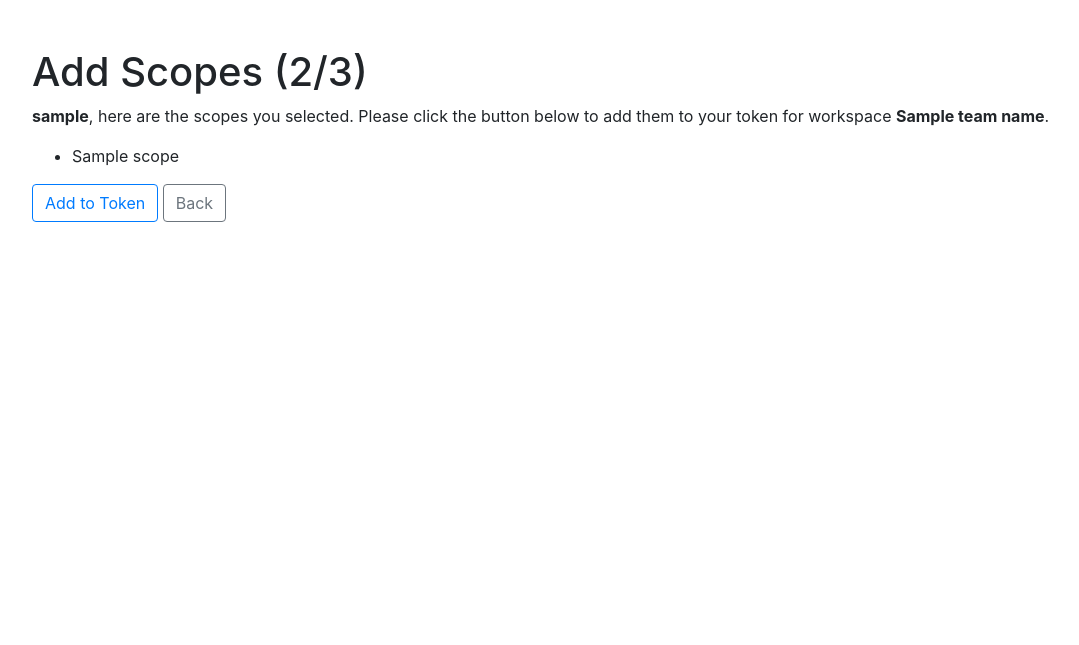
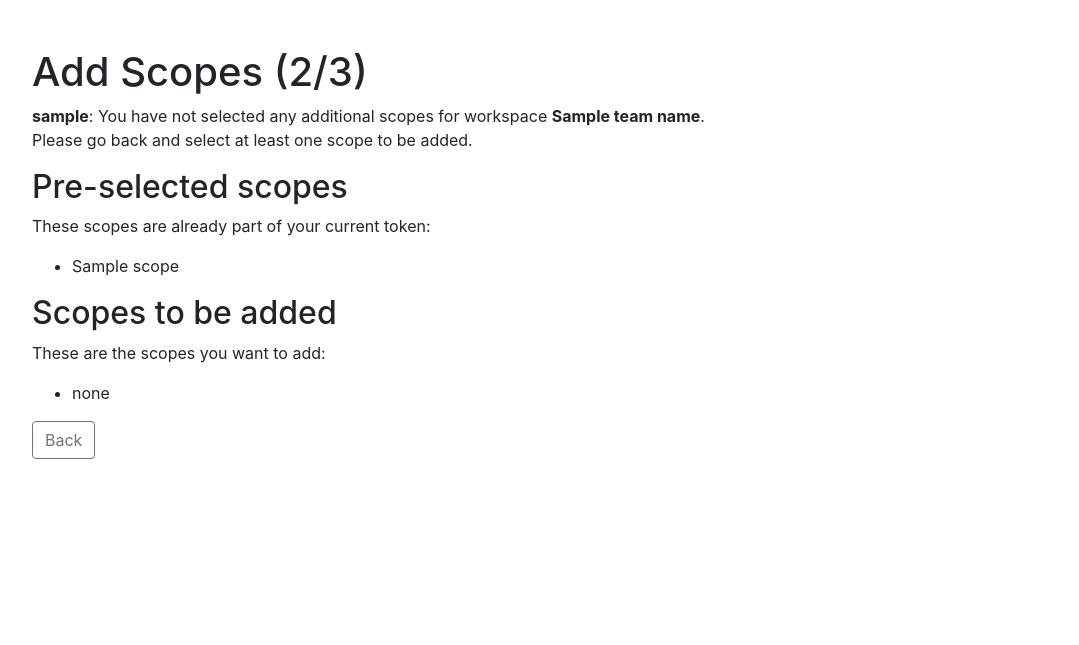
Before and after one commit to ErikKalkoken/slack-my-token, a Flask app: template templates/confirm.html.j2 in a window 1280 px wide. Shown: the part 56-701 px from the top of the page, without its empty margins (53-1132 px from the left). Run offline with Flask 2, Linux system fonts and the light colour scheme; the template is opened without the code that fills it: most values are stand-ins (such as "Sample title", 1, 10 or a date in 2020); some libraries are stand-ins or nearby versions.

Commit message:
improved user flow for adding new token

```diff
--- a/app.py
+++ b/app.py
@@ -21,13 +21,22 @@ SLACK_SIGNING_SECRET = os.environ["SLACK_SIGNING_SECRET"]
 FLASK_SECRET_KEY = os.environ["FLASK_SECRET_KEY"]
 
 # session constants
-SESSION_INSTALL_TYPE = "install_type"
-SESSION_STATE = "state"
 SESSION_TEAM_ID = "team_id"
 SESSION_USER_ID = "user_id"
+SESSION_STATE = "state"
+SESSION_INSTALL_TYPE = "install_type"
+SESSION_SCOPES_PRESELECTED = "scopes_preselected"
 
 INSTALL_TYPE_ADD = "add_scopes"
 INSTALL_TYPE_NEW = "new_install"
+
+# query constants
+QUERY_SCOPES = "scopes"
+QUERY_TEAM_ID = "team_id"
+QUERY_USER_ID = "user_id"
+QUERY_OAUTH_CODE = "code"
+QUERY_OAUTH_STATE = "state"
+QUERY_OAUTH_ERROR = "error"
 
 # Slack action IDs
 AID_BUTTON_NEW = "button_new"
@@ -428,7 +437,7 @@ class Authorization:
             cls,
             connection: object,
             team_id: str) -> int:
-        """return the number of stored authorizations for a team
+        """get the number of stored authorizations for a team
 
          Args:
             connection: current postgres connection
@@ -461,6 +470,42 @@ class Authorization:
 
         return count
 
+    @classmethod
+    def fetch_workspace_name(
+            cls,
+            connection: object,
+            team_id: str) -> any:
+        """get the name of a workspace
+
+         Args:
+            connection: current postgres connection
+            team_id: team ID of object to be fetched
+
+        Returns:
+            name of a workspace or None if not found
+
+        Exceptions:
+            on any error
+        """
+        try:
+            with connection.cursor() as cursor:
+                sql_query = """SELECT DISTINCT team_name
+                    FROM mytoken_auths
+                    WHERE team_id = %s
+                    """
+                cursor.execute(sql_query, (team_id,))
+                record = cursor.fetchone()
+                if (record == None):
+                    team_name = None
+                else:
+                    team_name = record[0]
+
+        except (Exception, psycopg2.Error) as error :
+            print("Error while fetching data from PostgreSQL", error)
+            raise
+
+        return team_name
+
 
 app = Flask(__name__)
 app.secret_key = FLASK_SECRET_KEY
@@ -478,52 +523,62 @@ def web_select_scopes():
     If called with team_id and user_id will add scopes to existing ones
     """
 
-    if "team_id" in request.args and "user_id" in request.args:
-        team_id = request.args["team_id"]
-        user_id = request.args["user_id"]
+    session[SESSION_STATE] = secrets.token_urlsafe(20)
+    scopes_all = Scopes.create_from_file("scopes")
+
+    if QUERY_TEAM_ID in request.args and QUERY_USER_ID in request.args:
+        team_id = request.args[QUERY_TEAM_ID]
+        user_id = request.args[QUERY_USER_ID]
+        session[SESSION_TEAM_ID] = team_id
+        session[SESSION_USER_ID] = user_id
+        session[SESSION_INSTALL_TYPE] = INSTALL_TYPE_ADD
+
         with psycopg2.connect(DATABASE_URL) as connection:
             my_auth = Authorization.fetchFromDb(
                 connection,
                 team_id,
                 user_id
             )
-        if my_auth is None:
-            scopes_preselected = Scopes([Scopes.SCOPE_IDENTIFY])
-            team_name = None
-            user_name = None
+            if my_auth is None:
+                scopes_preselected = Scopes([Scopes.SCOPE_IDENTIFY])
+                team_name = Authorization.fetch_workspace_name(
+                    connection,
+                    team_id
+                )
+                user_name = None
+            else:
+                scopes_preselected = my_auth.scopes
+                team_name = my_auth.team_name
+                user_name = my_auth.user_name
+
+        if QUERY_SCOPES in request.args:
+            scopes_added = Scopes.create_from_string(request.args[QUERY_SCOPES])
         else:
-            scopes_preselected = my_auth.scopes
-            team_name = my_auth.team_name
-            user_name = my_auth.user_name
-            session["team_id"] = team_id
-            session["user_id"] = user_id
+            scopes_added = None
+
+        session[SESSION_SCOPES_PRESELECTED] = scopes_preselected.get_string()
+        scopes_remain = scopes_all.diff(scopes_preselected)
+
+        return render_template(
+            'select.html.j2',
+            scopes_preselected=scopes_preselected.get_sorted(),
+            scopes_remain=scopes_remain.get_sorted(),
+            scopes_added=scopes_added.get_sorted() if scopes_added is not None else None,
+            team_name=team_name,
+            user_name=user_name
+        )
+
     else:
+        session[SESSION_INSTALL_TYPE] = INSTALL_TYPE_NEW
         scopes_preselected = Scopes(
             [Scopes.SCOPE_IDENTIFY, Scopes.SCOPE_COMMANDS]
         )
         team_name = None
         user_name = None
 
-    state = secrets.token_urlsafe(20)
-    session[SESSION_STATE] = state
-
-    session["scopes_preselected"] = scopes_preselected.get_string()
-    scopes_all = Scopes.create_from_file("scopes")
-    scopes_remain = scopes_all.diff(scopes_preselected)
-    if team_name is not None:
-        session[SESSION_INSTALL_TYPE] = INSTALL_TYPE_ADD
-        return render_template(
-            'select.html.j2',
-            scopes_preselected=scopes_preselected.get_sorted(),
-            scopes_remain=scopes_remain.get_sorted(),
-            team_name=team_name,
-            user_name=user_name
-        )
-    else:
-        session[SESSION_INSTALL_TYPE] = INSTALL_TYPE_NEW
         oauth_url = (f'https://slack.com/oauth/authorize?scope={ scopes_preselected.get_string() }'
             + f'&client_id={ SLACK_CLIENT_ID }'
-            + f'&state={ state }'
+            + f'&state={ session[SESSION_STATE] }'
             )
         return render_template(
             'install_start.html.j2',
@@ -533,32 +588,33 @@ def web_select_scopes():
 
 @app.route("/confirm", methods=["POST"])
 def web_confirm_scopes():
-    if "scopes_preselected" not in session:
-        print("session incomplete")
+    if (SESSION_SCOPES_PRESELECTED not in session
+            or SESSION_STATE not in session
+            or SESSION_TEAM_ID not in session
+            or SESSION_USER_ID not in session):
+        print("ERROR: session corrupt")
         abort(500)
 
-    if "team_id" in session and "user_id" in session:
-        # load current auth to display name on web page
-        team_id = session["team_id"]
-        user_id = session["user_id"]
-        with psycopg2.connect(DATABASE_URL) as connection:
-            my_auth = Authorization.fetchFromDb(
-                connection,
-                team_id,
-                user_id
-            )
-    else:
-        my_auth = None
+    # load current auth to display name on web page
+    team_id = session[SESSION_TEAM_ID]
+    user_id = session[SESSION_USER_ID]
+    with psycopg2.connect(DATABASE_URL) as connection:
+        my_auth = Authorization.fetchFromDb(
+            connection,
+            team_id,
+            user_id
+        )
+        if my_auth is not None:
+            team_name = my_auth.team_name
+            user_name = my_auth.user_name
+        else:
+            team_name = Authorization.fetch_workspace_name(connection, team_id)
+            user_name = None
 
-    if my_auth is not None:
-        team_name = my_auth.team_name
-        user_name = my_auth.user_name
-    else:
-        team_name = None
-        user_name = None
-
-    scopes_preselected = Scopes.create_from_string(session["scopes_preselected"])
-    scopes_added = Scopes(request.form.getlist("scope"))
+    scopes_preselected = Scopes.create_from_string(
+        session[SESSION_SCOPES_PRESELECTED]
+    )
+    scopes_added = Scopes(request.form.getlist(QUERY_SCOPES))
     scopes_all = scopes_added + scopes_preselected
 
     state = session[SESSION_STATE]
@@ -570,12 +626,16 @@ def web_confirm_scopes():
     if my_auth is not None:
         oauth_url += f"&team={ my_auth.team_id }"
 
-    restart_url = f"/?team_id={ team_id }&user_id={ user_id }"
+    restart_url = (f"/?{ QUERY_TEAM_ID }={ team_id }"
+        + f"&{ QUERY_USER_ID}={ user_id }"
+        + f"&{ QUERY_SCOPES}={ scopes_added.get_string() }")
     return render_template(
         'confirm.html.j2',
         oauth_url=oauth_url,
         restart_url=restart_url,
-        scopes=scopes_all.get_sorted(),
+        scopes_preselected=scopes_preselected.get_sorted(),
+        scopes_added=scopes_added.get_sorted(),
+        scopes_added_count=scopes_added.get_count(),
         team_name=team_name,
         user_name=user_name
     )
@@ -587,17 +647,18 @@ def web_finished_auth():
 
     error = None
     # verify the state
-    if "error" in request.args:
-        error = request.args["error"]
-    elif (request.args["state"] != session[SESSION_STATE]):
+    if QUERY_OAUTH_ERROR in request.args:
+        error = request.args[QUERY_OAUTH_ERROR]
+    elif (QUERY_OAUTH_STATE not in request.args
+            or (request.args[QUERY_OAUTH_STATE] != session[SESSION_STATE])):
         error = "Invalid state"
-    elif "code" not in request.args:
+    elif QUERY_OAUTH_CODE not in request.args:
         error = "no code returned"
 
     if error is None:
         try:
             # Retrieve the auth code from the request params
-            auth_code = request.args['code']
+            auth_code = request.args[QUERY_OAUTH_CODE]
 
             # An empty string is a valid token for this request
             client = slack.WebClient(token="")
@@ -659,8 +720,9 @@ def web_finished_auth():
 def web_install_complete():
     """Show user installation result"""
 
-    if "team_id" not in session or "user_id" not in session:
-        raise RuntimeError("Session corrupt")
+    if SESSION_TEAM_ID not in session or SESSION_USER_ID not in session:
+        print("ERROR: Session corrupt")
+        abort(500)
 
     team_id = session[SESSION_TEAM_ID]
     user_id = session[SESSION_USER_ID]
@@ -701,7 +763,7 @@ def slack_slash_request():
                 body=request.get_data().decode("utf-8"),
                 signature=request.headers["X-Slack-Signature"],
                 signing_secret=SLACK_SIGNING_SECRET):
-            print("Invalid Slack request")
+            print("ERROR: Invalid Slack request")
             abort(400)
 
         # get token for current workspace
@@ -798,7 +860,7 @@ def slack_interactive_request():
             body=request.get_data().decode("utf-8"),
             signature=request.headers["X-Slack-Signature"],
             signing_secret=SLACK_SIGNING_SECRET):
-        print("Invalid Slack request")
+        print("ERROR: Invalid Slack request")
         abort(400)
 
     if "payload" in request.form:
--- a/templates/confirm.html.j2
+++ b/templates/confirm.html.j2
@@ -3,19 +3,44 @@
 
 {% block body %}
 
-    {% if team_name != None %}
-        <p><strong>{{ user_name }}</strong>, here are the scopes you selected.
-        Please click the button below to add them to your token for workspace <strong>{{ team_name }}</strong>.</p>
+    {% if user_name != None %}
+        {% set user_text = "<strong>" + user_name +  "</strong>: " %}
     {% else %}
-        <p>Here are the scopes you selected. Please click the button below to create a token with these scopes.</p>
+        {% set user_text = '' %}
     {% endif %}
+
+    {% if scopes_added_count > 0 %}
+        <p>{{ user_text }} Here are the additional scopes you selected for workspace <strong>{{ team_name }}</strong>.<br>
+        Please verify you selected the right scopes and then click the button below to add them to your token.
+        </p>
+    {% else %}
+        <p>{{ user_text }} You have not selected any additional scopes for workspace <strong>{{ team_name }}</strong>.<br>
+        Please go back and select at least one scope to be added.</p>
+    {% endif %}
+
+    <h2>Pre-selected scopes</h2>
+    <p>These scopes are already part of your current token:</p>
     <ul>
-        {% for scope in scopes %}
+        {% for scope in scopes_preselected %}
             <li>{{ scope }}</li>
         {% endfor %}
     </ul>
 
-    <a class="btn btn-outline-primary" href="{{ oauth_url }}">Add to Token</a>
+    <h2>Scopes to be added</h2>
+
+    <p>These are the scopes you want to add:</p>
+    <ul>
+        {% if scopes_added_count > 0 %}
+            {% for scope in scopes_added %}
+                <li>{{ scope }}</li>
+            {% endfor %}
+            {% else %}
+            <li>none</li>
+            {% endif %}
+    </ul>
+    {% if scopes_added_count > 0 %}
+        <a class="btn btn-outline-primary" href="{{ oauth_url }}">Add to Token</a>
+    {% endif %}
 
     <a class="btn btn-outline-secondary" href="{{ restart_url }}">Back</a>
 
--- a/templates/install_start.html.j2
+++ b/templates/install_start.html.j2
@@ -2,6 +2,7 @@
 {% set page_title = 'Install app (1/2)' %}
 
 {% block body %}
-    <p>Click the button below to add this app to your Slack workspace</p>
+    <p>Click the button below to add <strong>My Token</strong> to your Slack workspace</p>
+    <p>Note that you can add more scopes after the first installation is complete.</p>
     <a class="btn btn-outline-primary" href="{{ oauth_url }}">Add to Slack</a>
 {% endblock %}
```
Also changed, not shown: templates/select.html.j2 (+13 -5 lines), tests/test_Authorization.py (+18 -0 lines).
